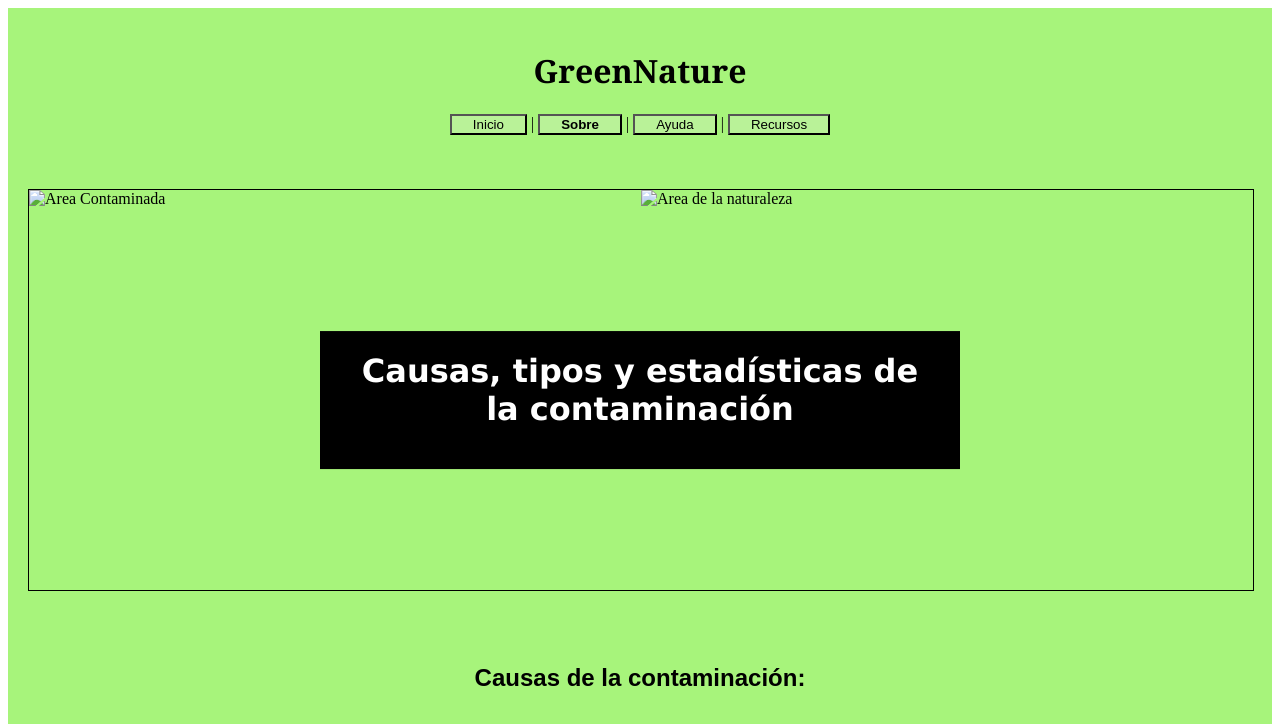
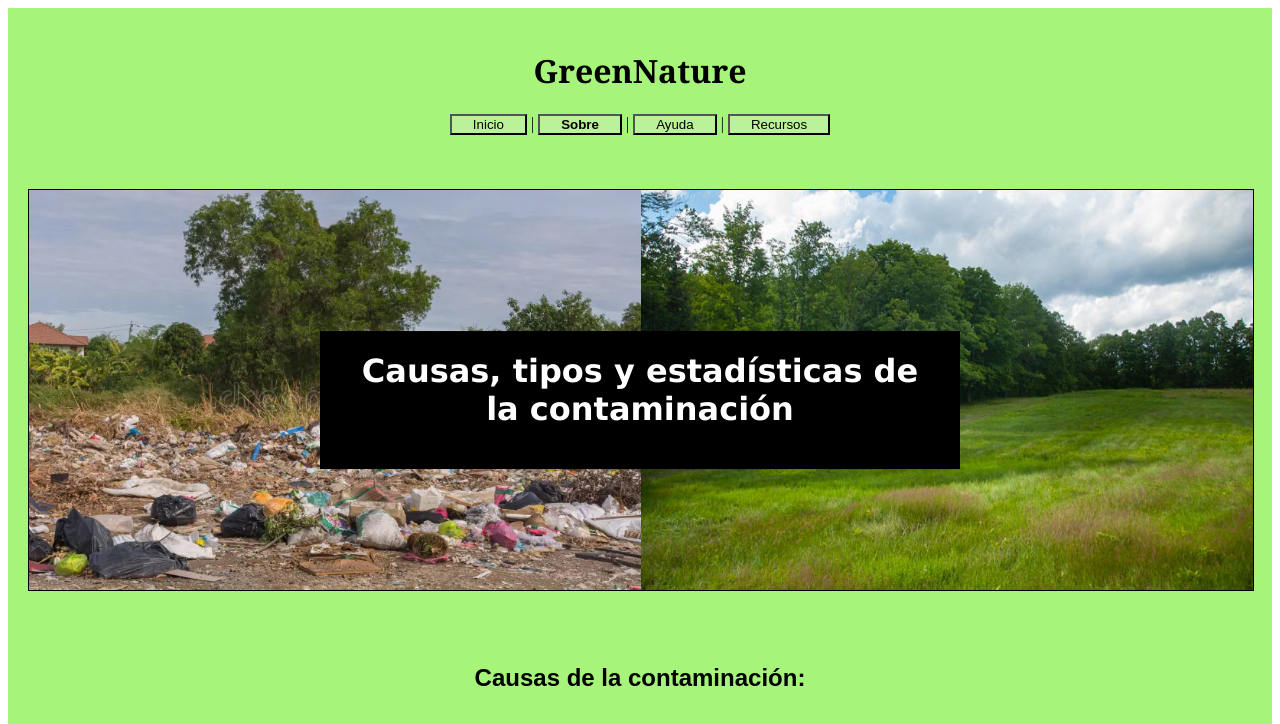
Before and after one commit to Djor1206/advocacy-website, a plain HTML site: page sobre.html in a window 1280 px wide. Shown: the top 724 px of the page. Drawn offline with Linux system fonts and the light colour scheme; files whose address does not match are found by name.

Commit message:
Corregir rutas de imagenes en HTML

```diff
--- a/sobre.html
+++ b/sobre.html
@@ -44,8 +44,8 @@ function decrease()
 <div class="container">
 <div class="item1">
 <div class="comparacion">
-  <img src="Area Contaminada.webp" alt="Area Contaminada" width="600" height="400">
-  <img src="Area Natural.jpg" alt="Area de la naturaleza" width="400" height="300">
+  <img src="images/Area Contaminada.webp" alt="Area Contaminada" width="600" height="400">
+  <img src="images/Area Natural.jpg" alt="Area de la naturaleza" width="400" height="300">
   <div class="Titulo"><h1 tabindex="6" align="center">Causas, tipos y estadísticas de la contaminación</h1>
   <br>
   </div>
```
Also changed, not shown: ayuda.html (+1 -1 lines), index.html (+1 -1 lines), recursos.html (+1 -1 lines).
